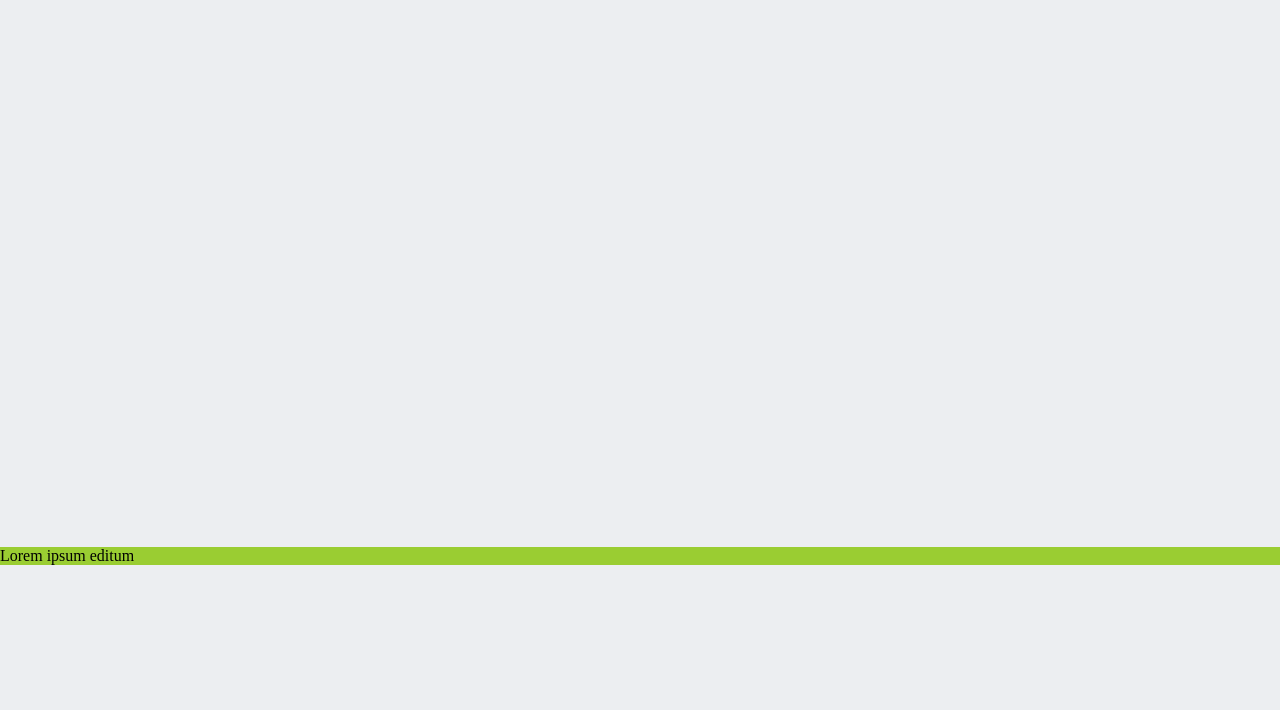
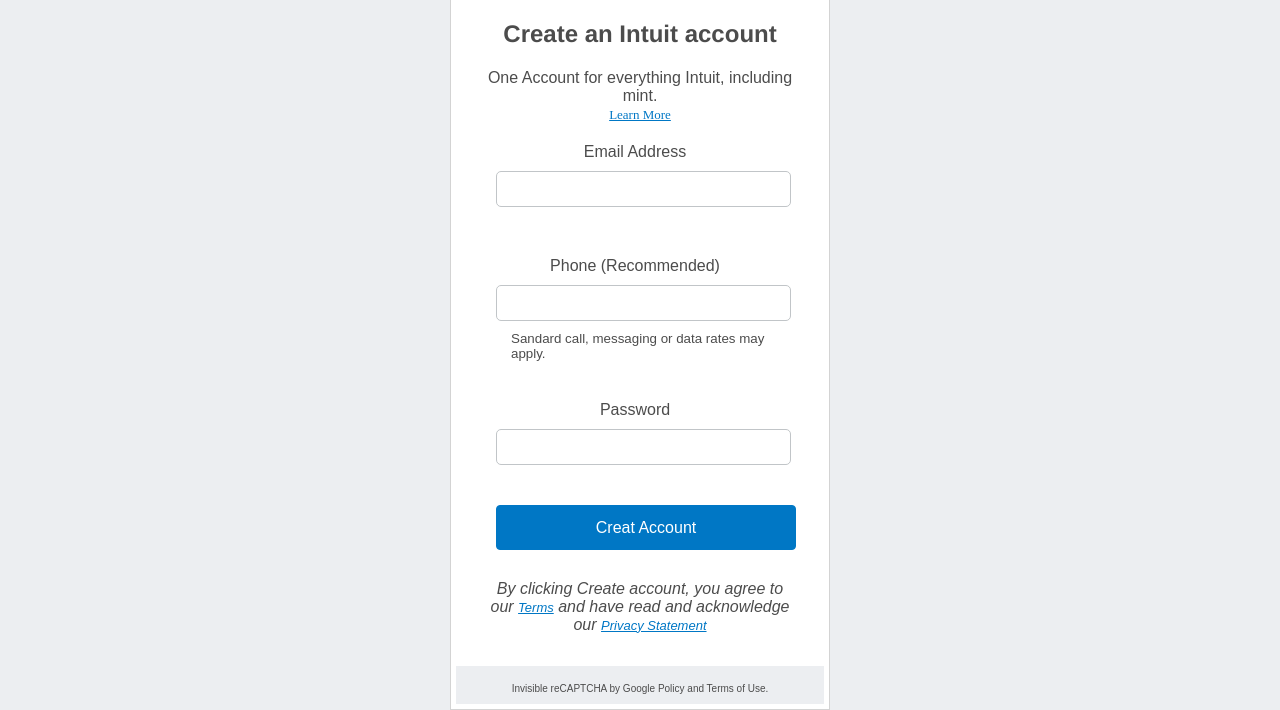
Before and after one commit to m-talha-shaikh/Intuit-Form, a plain HTML site: page index.html in a window 1280 px wide. Shown: the part 162-872 px from the top of the page. Before the commit the page ends 800 px from the top, so only its background shows below. Drawn offline with Linux system fonts and the light colour scheme.

Commit message:
Adds style to form

```diff
--- a/index.html
+++ b/index.html
@@ -30,8 +30,39 @@
                     <p>turbotax</p>
                 </div>
             </div>
-            <div></div>
+            <div id="white-box">
+                <div class="info">
+                    <h1>Create an Intuit account</h1>
+                    <p>One Account for everything Intuit, including mint.</p>
+                    <a href="#">Learn More</a>
+                </div>
+                <div class="form">
+                    <form action="GET">
+                        <label>
+                            <p>Email Address</p>
+                            <input type="email" name="email">
+                        </label>
+                        <span></span>
+                        <label>
+                            <p>Phone (Recommended)</p>
+                            <input type="tel" name="phone">
+                            <small>Sandard call, messaging or data rates may apply.</small>
+                        </label>
+                        <span></span>
+                        <label>
+                            <p>Password</p>
+                            <input type="password" name="psw">
+                        </label>
+                        <span></span>
+                        <input type="button" value="Creat Account">
+                    </form>
+                </div>
+                <p id="small">By clicking Create account, you agree to our
+                <a href="#">Terms</a> and have read and acknowledge our <a href="#">Privacy Statement</a></p>
+                <div class="last">
+                    <small>Invisible reCAPTCHA by Google Policy and Terms of Use.</small>
+                </div>
+            </div>
         </main>
-        <footer>Lorem ipsum editum</footer>
     </body>
 </html>
--- a/stylesheets/main.css
+++ b/stylesheets/main.css
@@ -83,7 +83,96 @@ main {
     font-size: 19.5px ;
 }
 
+#white-box {
+    background-color: #FFFFFF;
+    width: 380px ;
+    border: 1px solid lightgrey;
+    padding: 35px ;
+}
 
-footer {
-    background-color: yellowgreen ;
+#white-box .info {
+    text-align : center ;
 }
+
+#white-box h1 {
+    font-family: Helvetica, sans-serif ;
+    font-size:24px ;
+    color:#4c4c4c ;
+    text-align: center ;
+    line-height: 1.2;
+}
+
+#white-box p{
+    padding-top : 20px ;
+    text-align: center ;
+    font-size : 16px ;
+    color: #4C4C4C ;
+    font-family: sans-serif ;
+}
+small {
+    color: #4C4C4C ;
+    font-family: sans-serif ;
+}
+
+#white-box a {
+    line-height: 1.2;
+    text-align: center ;
+    color: #0077C5;
+    font-size: 13px ;
+}
+
+form {
+    display: flex ;
+    flex-direction: column;
+}
+
+label {
+    margin-left: -10px ;
+    display: flex ;
+    flex-direction: column ;
+}
+
+span {
+    width: 100% ;
+    height: 20px ;
+}
+
+label input {
+    width: 295px;
+    height: 36px ;
+    border: 1px solid #c1c5c8;
+    border-radius: 5px ;
+}
+
+label small {
+    margin-left: 35px ;
+}
+
+form [type="button"] {
+    width: 300px ;
+    height: 45px ;
+    background-color: #0077C5 ;
+    border: 1px solid #0077C5 ;
+    border-radius: 4px ;
+    color: white ;
+    font-size:16px ;
+    font-family: Arial, Helvetica, sans-serif ;
+    line-height: 1.1em ;
+    margin-left: 10px ;
+}
+
+#small {
+    line-heigh: 0.5em ;
+    font-size: 5px ;
+    font-style: italic ;
+}
+
+.last {
+    background-color: #ECEEF1 ;
+    color: #8d9096;
+    font-size: 12px ;
+    height: 38px ;
+    padding-top: 15px ;
+    text-align: center ;
+    margin: 32px -30px -30px ;
+}
```
